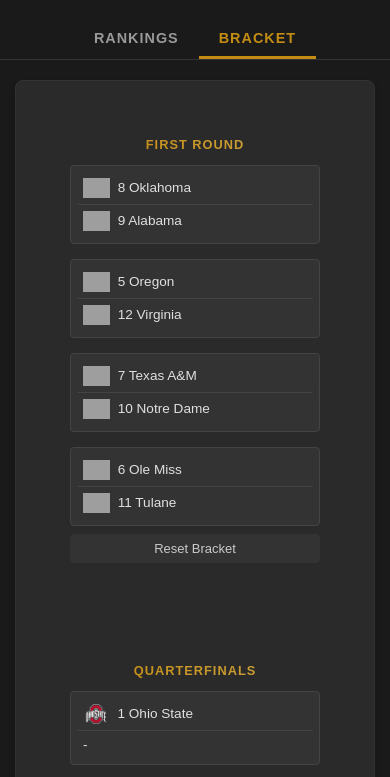
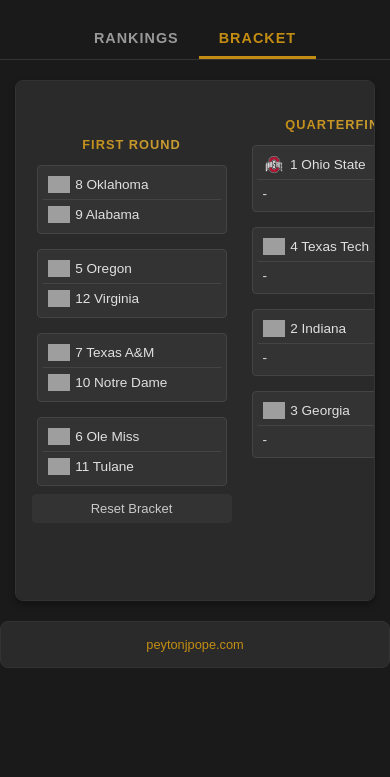
Before and after one commit to peytonjpope/CFPbracket, a plain HTML site: page index.html in a window 390 px wide. Both pictures are taken after a click on the button "BRACKET". Shown: the top 777 px of the page. Drawn offline with Linux system fonts and the light colour scheme; grey boxes are pictures that could not be loaded.

Commit message:
mobile v3

```diff
--- a/index.html
+++ b/index.html
@@ -32,9 +32,6 @@
                         <input type="button" class="reset-button" onclick="resetBracket()" value="Reset Bracket">
                     </div>
                     <div class="round">
-
-                    </div>
-                    <div class="round">
                         <div class="round-title quarters">Quarterfinals</div>
                         <div id="quarterfinals"></div>
                     </div>
@@ -47,7 +44,7 @@
                             <div>
                                 <img src="/other-logos/cfplogo.png" alt="CFP Logo" class="cfp-logo">
                             </div>
-                            National Championship
+                            National<br>Championship
                         </div>
                         <div id="championship"></div>
                     </div>
@@ -58,9 +55,6 @@
         </div>
     </div>
     <footer class="footer">
-        <a href="https://github.com/peytonjpope/CFPbracket">Source Code</a>
-    </footer>
-    <footer class="footer">
         <a href="https://peytonjpope.com">peytonjpope.com</a>
     </footer>
     <script src="script.js"></script>
--- a/style.css
+++ b/style.css
@@ -161,11 +161,17 @@
 }
 
 .footer {
+    display: flex;
+    justify-content: center;
     text-align: center;
-    margin-top: 20px;
+    margin-top: 0px;
+    margin-bottom: 5px;
     color: #999;
     font-size: 0.8em;
-
+    background: #2a2a2a;
+    padding: 15px;
+    border-radius: 8px;
+    border: 1px solid #333;
 }
 
 
@@ -199,7 +205,6 @@
 
 .team-card:hover {
     background: #3a3a3a;
-    transform: translateX(5px);
     border-color: #c38d13;
 }
 
@@ -320,15 +325,13 @@
     .team-card {
         width: 100%;
     }
+
 }
 
-/* Alternative: Always show arrow buttons */
-/* Uncomment the below and comment out the media query above if you want arrows always visible */
-/*
 .arrow-buttons {
     display: flex;
 }
-*/
+
 
 .bracket {
     background: #2a2a2a;
@@ -358,6 +361,9 @@
     align-items: flex-start;
     margin: 0 auto;
     width: fit-content;
+    flex-wrap: nowrap;
+    overflow-x: auto;
+    overflow-y: hidden;
 }
 
 .round {
@@ -392,7 +398,6 @@
 .matchup:hover {
     background: #3a3a3a;
     border-color: #c38d13;
-    transform: scale(1.02);
     box-shadow: 0 0 15px rgba(0, 0, 0, 0.3);
 }
 
@@ -569,7 +574,6 @@
 
 .dragging {
     opacity: 0.8;
-    transform: scale(1.05);
     transition: transform 0.2s;
 }
 
@@ -595,23 +599,51 @@
 
     #bracket-view .bracket {
         width: 100%;
+        overflow-x: auto;
     }
 
     .bracket-container {
-        flex-direction: column;
-        gap: 20px;
+        flex-direction: row;
+        flex-wrap: nowrap;
+        gap: 15px;
         overflow-x: auto;
         justify-content: flex-start;
+        width: max-content;
     }
 
     .round {
-        min-width: 250px;
+        min-width: 200px;
+        flex-shrink: 0;
     }
 
     .matchup {
-        width: 100%;
-        max-width: 300px;
+        width: 190px;
+        max-width: 190px;
         margin: 0 auto 15px auto;
+        padding: 4px;
+    }
+
+    .team-slot {
+        font-size: 0.9em;
+        padding: 5px;
+    }
+
+    .bracket-team-logo {
+        width: auto;
+        height: 17px;
+        margin-right: 5px;
+    }
+
+    .round-title {
+        font-size: 0.75em;
+    }
+
+    .round #semifinals {
+        gap: 80px;
+    }
+
+    .cfp-logo {
+        width: 80px;
     }
 
     .champion-display {
```
